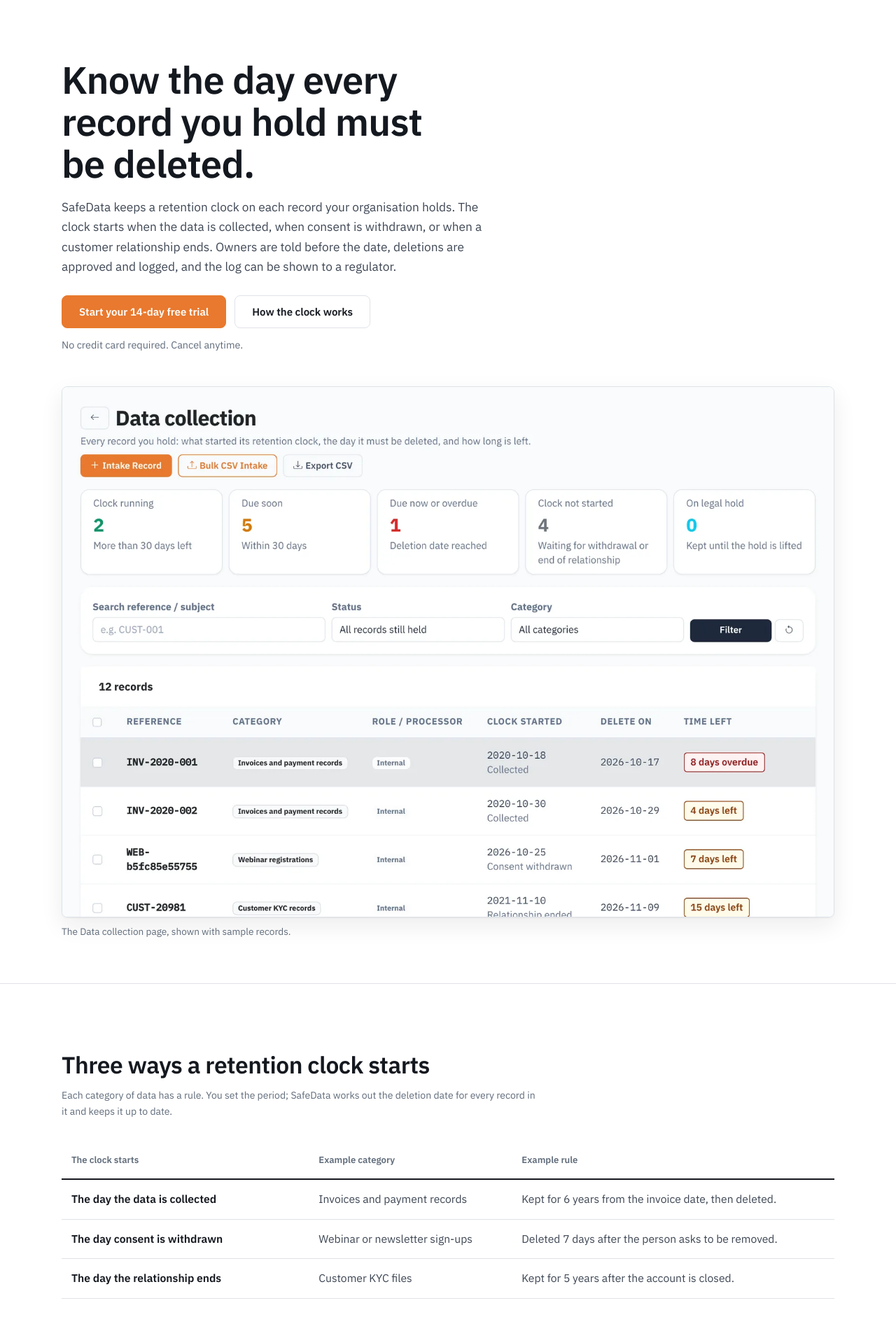
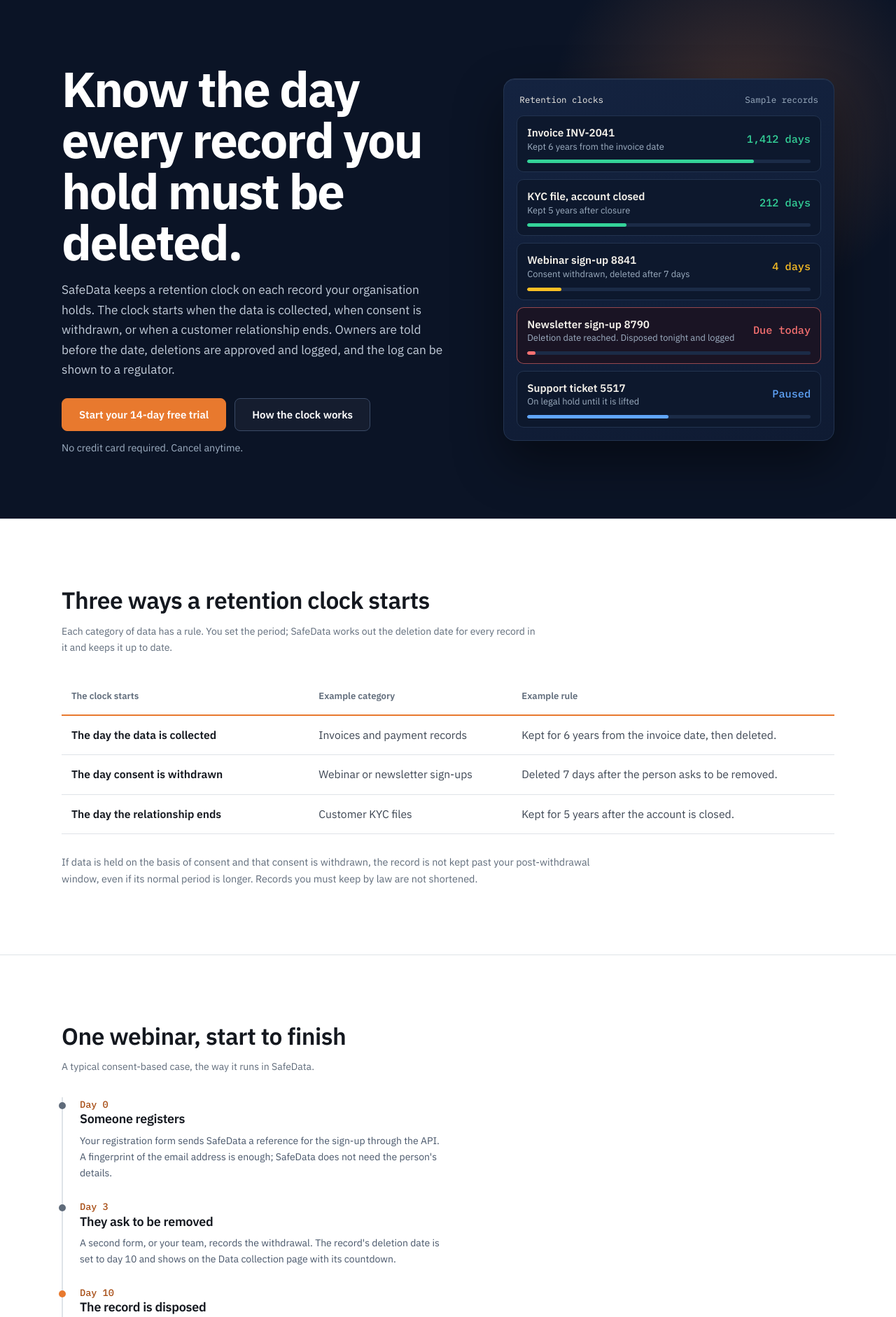
Before and after one commit to Chidi-3consulting/ADRS, a FastAPI app: page / in a window 1280 px wide. Shown: the part 70-1952 px from the top of the page at 70% size. Run offline with FastAPI, Linux system fonts and the light colour scheme.

Commit message:
SafeData landing: fix invisible headline in dark mode, new hero with live retention clocks, screenshot moved small and low

```diff
--- a/retention_py/app/static/css/landing.css
+++ b/retention_py/app/static/css/landing.css
@@ -6,14 +6,29 @@
   --home-muted: #5f6b7a;
   --home-line: #dfe3e8;
   --home-soft: #f5f6f7;
+  --home-page: #ffffff;
+  --home-card: #ffffff;
   --home-accent: #e8792e;
   --home-accent-ink: #a64b12;
   --home-dark: #14181f;
+  --home-navy: #0b1426;
+}
+/* The page sets its own colours for both themes so the shared dark theme cannot turn text light on a light surface. */
+html[data-theme="dark"] {
+  --home-ink: #f4f1ea;
+  --home-body: #c3cdda;
+  --home-muted: #9fb0c3;
+  --home-line: #22334f;
+  --home-soft: #0b1426;
+  --home-page: #070d1a;
+  --home-card: #101c33;
+  --home-accent-ink: #ffb06e;
+  --home-dark: #0a1122;
 }
 
 html { scroll-behavior: smooth; }
 body.public-page { overflow-x: hidden; }
-.public-page .safedata-home { width: 100%; min-width: 0; overflow: clip; background: #fff; color: var(--home-body); }
+html body.public-page .safedata-home { width: 100%; min-width: 0; overflow: clip; background: var(--home-page); color: var(--home-body); }
 .public-page .sd-container { width: 100%; max-width: 1160px; padding-right: clamp(16px, 3.5vw, 28px); padding-left: clamp(16px, 3.5vw, 28px); margin-right: auto; margin-left: auto; }
 
 /* Navigation: solid bar, no blur */
@@ -32,10 +47,10 @@ body.public-page { overflow-x: hidden; }
 .public-navbar #publicNav .navbar-nav { align-items: stretch; }
 
 /* Type */
-.safedata-home h1, .safedata-home h2, .safedata-home h3 { color: var(--home-ink); font-family: var(--font-sans); letter-spacing: -.015em; overflow-wrap: anywhere; }
-.safedata-home h1 { margin: 0 0 18px; font-size: clamp(2.1rem, 4.6vw, 3.4rem); font-weight: 600; line-height: 1.1; max-width: 17ch; }
-.safedata-home h2 { margin: 0 0 12px; font-size: clamp(1.5rem, 2.8vw, 2.1rem); font-weight: 600; line-height: 1.2; }
-.safedata-home h3 { margin: 0 0 8px; font-size: 1.12rem; font-weight: 600; }
+html body.public-page .safedata-home h1, html body.public-page .safedata-home h2, html body.public-page .safedata-home h3, html body.public-page .safedata-home h4 { color: var(--home-ink); font-family: var(--font-sans); letter-spacing: -.015em; overflow-wrap: anywhere; }
+html body.public-page .safedata-home h1 { margin: 0 0 18px; font-size: clamp(2.1rem, 4.6vw, 3.4rem); font-weight: 600; line-height: 1.1; max-width: 17ch; }
+html body.public-page .safedata-home h2 { margin: 0 0 12px; font-size: clamp(1.5rem, 2.8vw, 2.1rem); font-weight: 600; line-height: 1.2; }
+html body.public-page .safedata-home h3 { margin: 0 0 8px; font-size: 1.12rem; font-weight: 600; }
 .safedata-home p { line-height: 1.65; }
 .sd-lead { max-width: 60ch; font-size: 1.08rem; color: var(--home-body); }
 .sd-section { padding: clamp(56px, 8vw, 96px) 0; border-top: 1px solid var(--home-line); }
@@ -46,34 +61,66 @@ body.public-page { overflow-x: hidden; }
 .sd-actions { display: flex; flex-wrap: wrap; gap: 12px; margin: 26px 0 12px; }
 .sd-button-primary { border-color: var(--home-accent) !important; background: var(--home-accent) !important; color: #fff !important; font-weight: 600; }
 .sd-button-primary:hover, .sd-button-primary:focus-visible { border-color: var(--home-accent-ink) !important; background: var(--home-accent-ink) !important; }
-.sd-button-secondary { border: 1px solid var(--home-line) !important; background: #fff !important; color: var(--home-ink) !important; font-weight: 600; }
+.sd-button-secondary { border: 1px solid var(--home-line) !important; background: var(--home-card) !important; color: var(--home-ink) !important; font-weight: 600; }
 .sd-button-secondary:hover, .sd-button-secondary:focus-visible { border-color: var(--home-ink) !important; }
 .sd-note { margin: 0; color: var(--home-muted); font-size: .9rem; }
 
 /* Hero */
-.sd-hero { padding: clamp(48px, 7vw, 84px) 0 clamp(40px, 6vw, 64px); background: #fff; }
-.sd-shot { margin: clamp(32px, 5vw, 48px) 0 0; }
-.sd-shot img { display: block; width: 100%; height: auto; border: 1px solid var(--home-line); border-radius: 8px; box-shadow: 0 1px 2px rgba(20,24,31,.06), 0 12px 32px rgba(20,24,31,.08); }
-.sd-shot figcaption { margin-top: 10px; color: var(--home-muted); font-size: .85rem; }
+
+.sd-shot { margin: 0; }
+.sd-shot img, .sd-thumb img { display: block; width: 100%; height: auto; border: 1px solid var(--home-line); border-radius: 10px; box-shadow: 0 1px 2px rgba(20,24,31,.06), 0 12px 32px rgba(20,24,31,.08); }
+.sd-shot figcaption, .sd-thumb figcaption { margin-top: 10px; color: var(--home-muted); font-size: .85rem; }
+
+/* Hero: always navy, so the white headline never depends on the theme */
+.sd-hero { position: relative; padding: clamp(48px, 7vw, 92px) 0 clamp(52px, 7vw, 96px); background: var(--home-navy); overflow: hidden; }
+.sd-hero::before { position: absolute; top: -220px; right: -160px; width: 760px; height: 760px; background: radial-gradient(closest-side, rgba(255,145,77,.22), transparent 72%); content: ""; pointer-events: none; }
+.sd-hero-grid { position: relative; display: grid; grid-template-columns: minmax(0, 6fr) minmax(0, 5fr); gap: clamp(32px, 5vw, 72px); align-items: center; }
+html body.public-page .sd-hero h1 { max-width: 15ch; color: #fff; font-size: clamp(2.5rem, 5.6vw, 4.4rem); font-weight: 700; line-height: 1.04; letter-spacing: -.03em; }
+html body.public-page .sd-hero .sd-lead { color: #c3cdda; max-width: 54ch; }
+html body.public-page .sd-hero .sd-note { color: #9fb0c3; }
+.sd-hero .sd-button-secondary { border-color: #3a4a66 !important; background: rgba(255,255,255,.04) !important; color: #fff !important; }
+.sd-hero .sd-button-secondary:hover { border-color: #ff914d !important; }
+.sd-board { padding: 18px; border: 1px solid #22334f; border-radius: 16px; background: linear-gradient(160deg, #142340, #0f1b33); box-shadow: 0 30px 70px rgba(0,0,0,.45), inset 0 1px 0 rgba(255,255,255,.08); }
+.sd-board-head { display: flex; justify-content: space-between; gap: 12px; padding: 2px 4px 14px; color: #9fb0c3; font-family: var(--font-mono); font-size: .78rem; }
+.sd-board-head span:first-child { color: #f4f1ea; }
+.sd-recs { margin: 0; padding: 0; list-style: none; display: grid; gap: 10px; }
+.sd-rec { display: grid; grid-template-columns: minmax(0, 1fr) auto; gap: 4px 12px; align-items: center; padding: 12px 14px; border: 1px solid #22334f; border-radius: 10px; background: #0d182d; --tone: #34d399; }
+.sd-rec.is-soon { --tone: #fbbf24; }
+.sd-rec.is-due { --tone: #f87171; border-color: rgba(248,113,113,.55); background: #1a1424; }
+.sd-rec.is-hold { --tone: #60a5fa; }
+.sd-rec .what b { display: block; color: #f4f1ea; font-size: .95rem; font-weight: 600; }
+.sd-rec .what small { display: block; color: #9fb0c3; font-size: .8rem; line-height: 1.35; }
+.sd-rec .left { color: var(--tone); font-family: var(--font-mono); font-size: .95rem; font-weight: 500; white-space: nowrap; }
+.sd-rec .track { grid-column: 1 / -1; display: block; height: 5px; margin-top: 6px; border-radius: 9999px; background: #1b2b47; overflow: hidden; }
+.sd-rec .fill { display: block; height: 100%; border-radius: 9999px; background: var(--tone); transform-origin: left; }
+.fill.p80 { width: 80%; } .fill.p35 { width: 35%; } .fill.p12 { width: 12%; } .fill.p3 { width: 3%; } .fill.p50 { width: 50%; }
+@media (prefers-reduced-motion: no-preference) {
+  .sd-rec .fill { animation: sd-fill 1.3s cubic-bezier(.2,.8,.2,1) both; }
+  .sd-rec:nth-child(2) .fill { animation-delay: .1s; } .sd-rec:nth-child(3) .fill { animation-delay: .2s; } .sd-rec:nth-child(4) .fill { animation-delay: .3s; } .sd-rec:nth-child(5) .fill { animation-delay: .4s; }
+  @keyframes sd-fill { from { transform: scaleX(0); } to { transform: scaleX(1); } }
+}
+
+/* Small look inside */
+.sd-peek .sd-thumb { max-width: 340px; margin: 20px 0 0; }
 
 /* Clock table */
 .sd-clock-table { width: 100%; border-collapse: collapse; font-size: .98rem; }
-.sd-clock-table th, .sd-clock-table td { padding: 16px 14px; border-bottom: 1px solid var(--home-line); text-align: left; vertical-align: top; }
-.sd-clock-table thead th { color: var(--home-muted); font-size: .82rem; font-weight: 600; border-bottom: 2px solid var(--home-ink); }
-.sd-clock-table tbody th { width: 32%; color: var(--home-ink); font-weight: 600; }
+.sd-clock-table th, .sd-clock-table td { color: var(--home-body); padding: 16px 14px; border-bottom: 1px solid var(--home-line); text-align: left; vertical-align: top; }
+.sd-clock-table thead th { color: var(--home-muted); font-size: .82rem; font-weight: 600; border-bottom: 2px solid var(--home-accent); }
+.sd-clock-table tbody th { width: 32%; color: var(--home-ink) !important; font-weight: 600; }
 .sd-table-wrap { overflow-x: auto; }
 
 /* Timeline */
 .sd-timeline { margin: 0; padding: 0; list-style: none; border-left: 2px solid var(--home-line); }
 .sd-timeline li { position: relative; padding: 0 0 26px 24px; }
-.sd-timeline li::before { position: absolute; top: .45rem; left: -6px; width: 10px; height: 10px; border-radius: 50%; background: var(--home-ink); content: ""; }
+.sd-timeline li::before { position: absolute; top: .45rem; left: -6px; width: 10px; height: 10px; border-radius: 50%; background: var(--home-muted); content: ""; }
 .sd-timeline li:last-child { padding-bottom: 0; }
 .sd-timeline li:last-child::before { background: var(--home-accent); }
 .sd-timeline .when { display: block; color: var(--home-accent-ink); font-family: var(--font-mono); font-size: .85rem; font-weight: 500; }
 .sd-timeline p { margin: 4px 0 0; max-width: 62ch; }
 
 /* Screenshot rows */
-.sd-row { display: grid; grid-template-columns: minmax(0, 5fr) minmax(0, 7fr); gap: clamp(24px, 4vw, 56px); align-items: center; }
+.sd-row { display: grid; grid-template-columns: minmax(0, 7fr) minmax(0, 5fr); gap: clamp(24px, 4vw, 56px); align-items: center; }
 .sd-row + .sd-row { margin-top: clamp(48px, 7vw, 80px); }
 .sd-row .sd-shot { margin: 0; }
 .sd-plain-list { margin: 14px 0 0; padding-left: 1.1rem; }
@@ -88,13 +135,13 @@ body.public-page { overflow-x: hidden; }
 /* Pricing */
 .sd-pricing { background: var(--home-soft); }
 .sd-pricing-controls { display: flex; flex-wrap: wrap; align-items: center; gap: 14px; margin-bottom: 22px; }
-.sd-period-switch { display: inline-flex; padding: 3px; border: 1px solid var(--home-line); border-radius: 8px; background: #fff; }
+.sd-period-switch { display: inline-flex; padding: 3px; border: 1px solid var(--home-line); border-radius: 8px; background: var(--home-card); }
 .sd-period-switch button { padding: 7px 14px; border: 0; border-radius: 6px; background: transparent; color: var(--home-body); font-size: .9rem; font-weight: 600; }
-.sd-period-switch button.is-selected { background: var(--home-ink); color: #fff; }
+.sd-period-switch button.is-selected { background: var(--home-accent); color: #14181f; }
 .sd-period-switch button span { margin-left: 4px; font-size: .78rem; font-weight: 500; opacity: .8; }
 .sd-currency-control { display: inline-flex; align-items: center; gap: 8px; margin: 0; color: var(--home-muted); font-size: .9rem; }
 .sd-currency-control select { width: auto; }
-.sd-plan-card { display: grid; grid-template-columns: minmax(0, 5fr) minmax(0, 7fr); gap: 32px; padding: clamp(24px, 4vw, 40px); border: 1px solid var(--home-line); border-radius: 8px; background: #fff; }
+.sd-plan-card { display: grid; grid-template-columns: minmax(0, 5fr) minmax(0, 7fr); gap: 32px; padding: clamp(24px, 4vw, 40px); border: 1px solid var(--home-line); border-radius: 12px; background: var(--home-card); }
 .sd-plan-price { margin: 14px 0 4px; color: var(--home-ink); }
 .sd-plan-price > span:first-child { font-size: clamp(2.2rem, 5vw, 2.8rem); font-weight: 600; letter-spacing: -.03em; }
 .sd-plan-price > span:last-child { color: var(--home-muted); }
@@ -105,20 +152,20 @@ body.public-page { overflow-x: hidden; }
 .sd-plan-includes li { margin-bottom: 8px; }
 
 /* Closing */
-.sd-final { padding: clamp(56px, 8vw, 88px) 0; background: var(--home-dark); color: #d4d9e1; }
-.sd-final h2 { color: #fff; }
+.sd-final { padding: clamp(56px, 8vw, 88px) 0; background: var(--home-navy); color: #d4d9e1; }
+html body.public-page .sd-final h2 { color: #fff; }
 .sd-final p { max-width: 60ch; color: #c8ced8 !important; }
 .sd-final .sd-button-secondary { border-color: #3a4350 !important; background: transparent !important; color: #fff !important; }
 
 @media (max-width: 991.98px) {
   .public-navbar .navbar-collapse { flex-basis: 100%; padding: 12px 0 6px; }
-  .sd-row, .sd-plan-card { grid-template-columns: 1fr; }
+  .sd-row, .sd-plan-card, .sd-hero-grid { grid-template-columns: 1fr; }
   .sd-row .sd-shot { order: 2; }
 }
 @media (max-width: 640px) {
   .sd-included { columns: 1; }
   .sd-clock-table thead { display: none; }
   .sd-clock-table tr { display: block; padding: 12px 0; border-bottom: 1px solid var(--home-line); }
-  .sd-clock-table th, .sd-clock-table td { display: block; width: auto !important; padding: 2px 0; border: 0; }
+  .sd-clock-table th, .sd-clock-table td { color: var(--home-body); display: block; width: auto !important; padding: 2px 0; border: 0; }
   .sd-actions .btn { flex: 1 1 100%; }
 }
--- a/retention_py/app/templates/landing.html
+++ b/retention_py/app/templates/landing.html
@@ -1,11 +1,12 @@
 {% extends "public_layout.html" %}
 {% block page_styles %}
-  <link rel="stylesheet" href="/static/css/landing.css?v=2">
+  <link rel="stylesheet" href="/static/css/landing.css?v=3">
 {% endblock %}
 {% block content %}
 <main class="safedata-home">
   <section class="sd-hero" aria-labelledby="hero-title">
-    <div class="container sd-container">
+    <div class="container sd-container sd-hero-grid">
+      <div class="sd-hero-copy">
         <h1 id="hero-title">Know the day every record you hold must be deleted.</h1>
         <p class="sd-lead">SafeData keeps a retention clock on each record your organisation holds. The clock starts when the data is collected, when consent is withdrawn, or when a customer relationship ends. Owners are told before the date, deletions are approved and logged, and the log can be shown to a regulator.</p>
         <div class="sd-actions">
@@ -13,10 +14,17 @@
           <a href="#how-it-works" class="btn btn-lg sd-button-secondary">How the clock works</a>
         </div>
         <p class="sd-note">No credit card required. Cancel anytime.</p>
-      <figure class="sd-shot">
-        <img src="/static/img/product/data-collection.webp" width="1600" height="1098" alt="The SafeData Data collection page listing records with the day each clock started, its deletion date and the days left" fetchpriority="high">
-        <figcaption>The Data collection page, shown with sample records.</figcaption>
-      </figure>
+      </div>
+      <div class="sd-board" role="group" aria-label="Sample retention clocks">
+        <div class="sd-board-head"><span>Retention clocks</span><span>Sample records</span></div>
+        <ul class="sd-recs">
+          <li class="sd-rec is-ok"><div class="what"><b>Invoice INV-2041</b><small>Kept 6 years from the invoice date</small></div><div class="left">1,412 days</div><i class="track"><i class="fill p80"></i></i></li>
+          <li class="sd-rec is-ok"><div class="what"><b>KYC file, account closed</b><small>Kept 5 years after closure</small></div><div class="left">212 days</div><i class="track"><i class="fill p35"></i></i></li>
+          <li class="sd-rec is-soon"><div class="what"><b>Webinar sign-up 8841</b><small>Consent withdrawn, deleted after 7 days</small></div><div class="left">4 days</div><i class="track"><i class="fill p12"></i></i></li>
+          <li class="sd-rec is-due"><div class="what"><b>Newsletter sign-up 8790</b><small>Deletion date reached. Disposed tonight and logged</small></div><div class="left">Due today</div><i class="track"><i class="fill p3"></i></i></li>
+          <li class="sd-rec is-hold"><div class="what"><b>Support ticket 5517</b><small>On legal hold until it is lifted</small></div><div class="left">Paused</div><i class="track"><i class="fill p50"></i></i></li>
+        </ul>
+      </div>
     </div>
   </section>
 
@@ -93,6 +101,13 @@
         <li><strong>Evidence attachments</strong> kept with each record.</li>
       </ul>
       <p class="sd-disclaimer">SafeData tracks references and decisions; your own systems hold the data itself and carry out the deletion it instructs. Using SafeData supports compliance but does not make an organisation compliant on its own, and it is not legal advice.</p>
+    </div>
+  </section>
+
+  <section class="sd-section sd-peek" aria-labelledby="peek-title">
+    <div class="container sd-container">
+      <h2 id="peek-title">A look inside</h2>
+      <figure class="sd-thumb"><img src="/static/img/product/data-collection.webp" width="1600" height="1098" alt="The SafeData Data collection page listing records with the day each clock started, its deletion date and the days left" loading="lazy"><figcaption>The Data collection page lists every record with its countdown. Sample records.</figcaption></figure>
     </div>
   </section>
 
```
Lines whose indentation alone changed are shown as unchanged.
